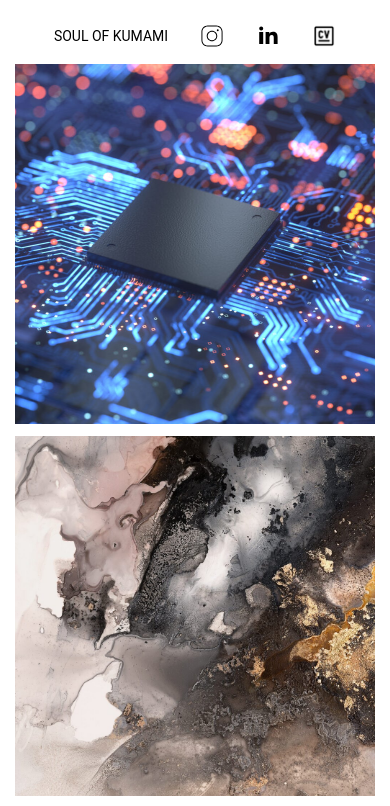
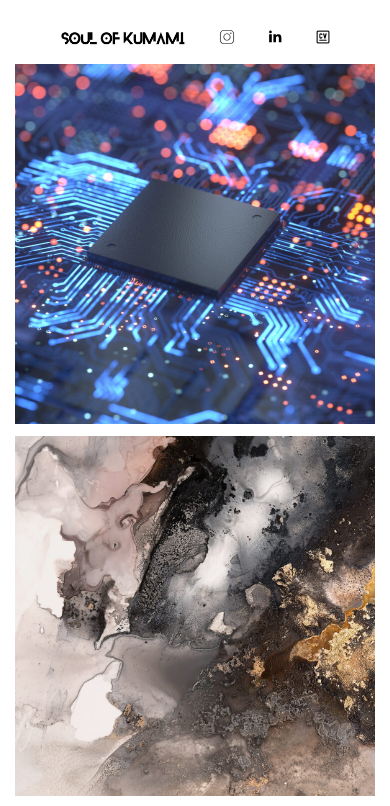
Before and after one commit to Vahdian/poshSite, a React (Create React App) app: page / in a window 390 px wide. Shown: the top 806 px of the page. Built offline with nearby package versions, Linux system fonts and the light colour scheme.

Commit message:
mobile v1 soulof

```diff
--- a/src/components/socialsComponent/Socials.jsx
+++ b/src/components/socialsComponent/Socials.jsx
@@ -7,15 +7,21 @@ import useWindowSize from "../../hooks/useWindowSize";
 
 export default function Socials() {
   const width = useWindowSize();
+  const soul = require("../../assets/soul.png");
   return (
-    <div className="absolute sm:left-0 top-0 sm:top-auto space-x-8 sm:space-x-0 text-black mt-6 sm:mt-0 cursor-pointer flex sm:flex-col justify-center items-center sm:h-screen w-full sm:w-auto sm:ml-6">
-      {width < 900 && <div className="mb-4 text-sm">SOUL OF KUMAMI</div>}
+    <div className="absolute sm:left-0 top-0 sm:top-auto space-x-8 sm:space-x-0 text-black mt-6 sm:mt-0 cursor-pointer flex sm:flex-col justify-center items-center sm:h-screen w-full sm:w-auto sm:ml-6 overflow-hidden">
+      {width < 900 && <img className="mb-4 text-sm w-32" src={soul} />}
       <a
         href="https://www.instagram.com/soulofkumami"
         target="_blank"
         rel="noopener noreferrer"
       >
-        <img src={Instagram} alt="" className="h-6 mb-4" id="instagram" />
+        <img
+          src={Instagram}
+          alt=""
+          className="h-4 sm:h-6 mb-4"
+          id="instagram"
+        />
       </a>
       <a
         href="https://www.linkedin.com/in/germanpalero/"
@@ -23,14 +29,14 @@ export default function Socials() {
         rel="noopener noreferrer"
         id="linkedin"
       >
-        <img src={LinkedIn} alt="" className="h-6 mb-4" id="linkedin" />
+        <img src={LinkedIn} alt="" className="h-4 sm:h-6 mb-4" id="linkedin" />
       </a>
       <a
         href="https://www.germanpalerocv.netlify.com"
         target="_blank"
         rel="noopener noreferrer"
       >
-        <img src={CV} alt="" className="h-6 mb-4" id="cv" />
+        <img src={CV} alt="" className="h-4 sm:h-6 mb-4" id="cv" />
       </a>
     </div>
   );
```
Also changed, not shown: src/assets/soul.png (added).
